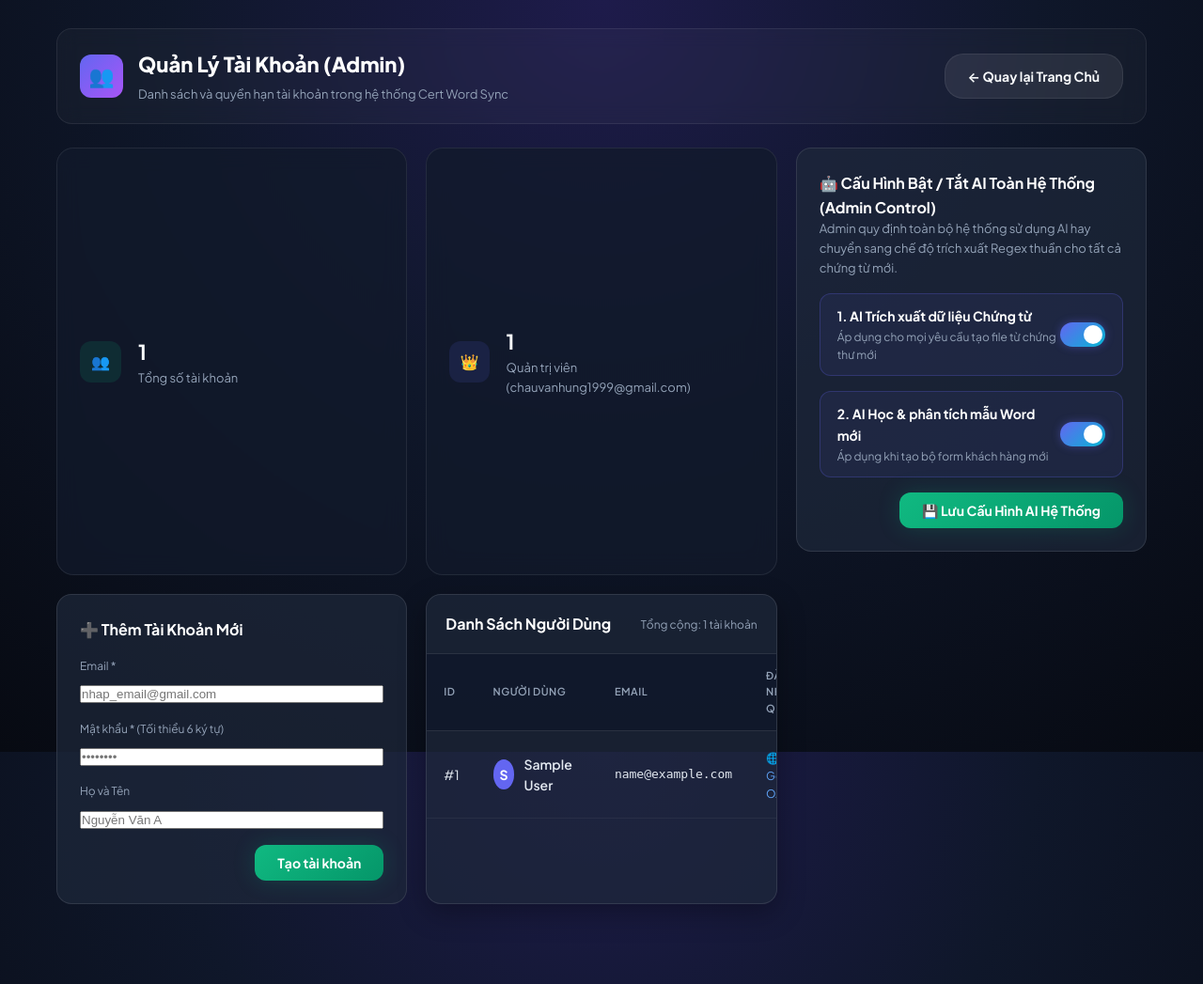
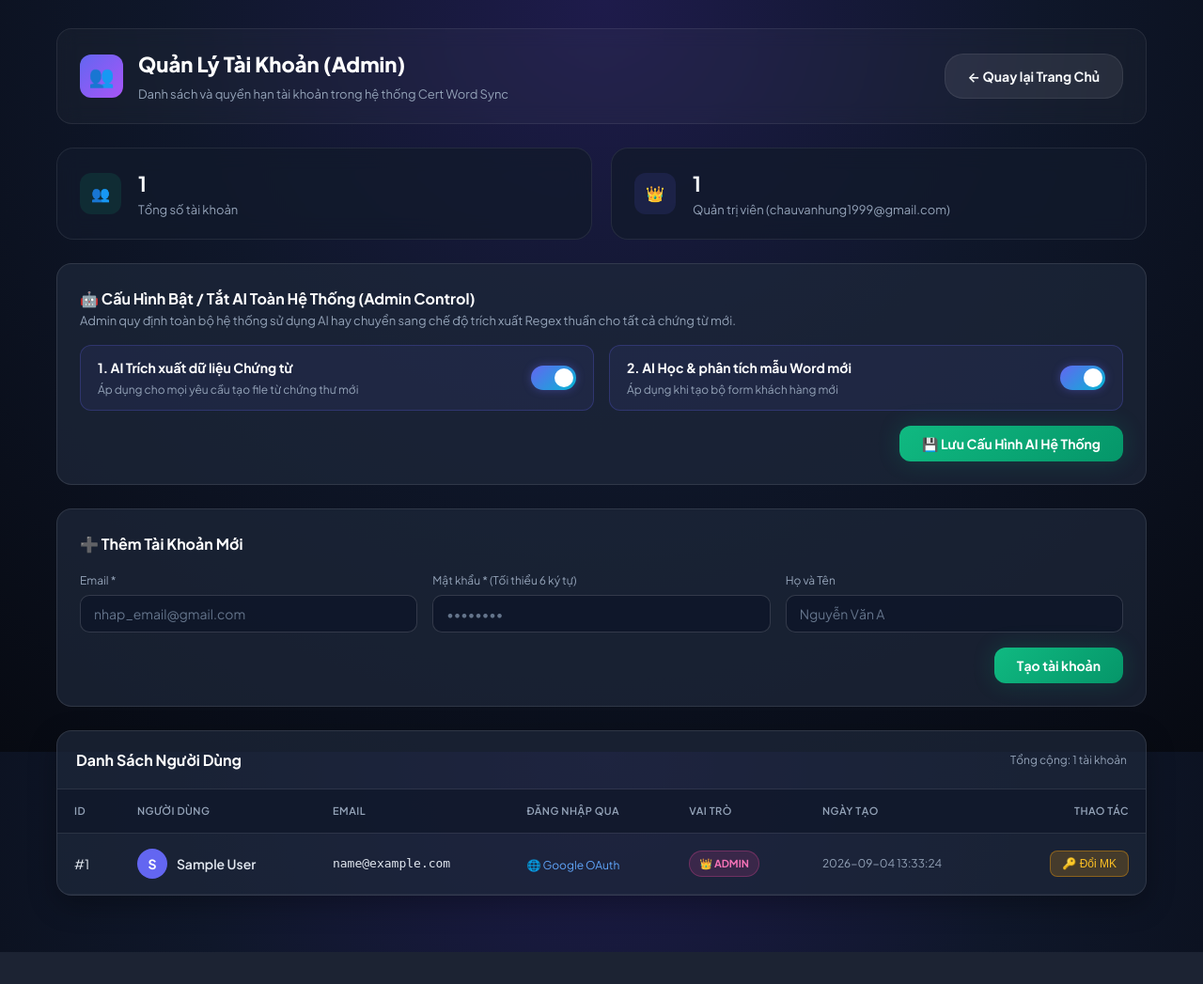
Before and after one commit to chauvanhung/rolly-ai, a Flask app: page /admin/users in a window 1280 px wide. Shown: the whole page at 94% size. After the commit the page ends 1013 px from the top, so only its background shows below. Run offline with Flask 3, Linux system fonts and the light colour scheme; the visitor is signed in with stand-in values (Sample User, id 1); data comes from the database, SQL or seed files in the repository.

Commit message:
fix(cert_word_sync): fix admin page grid layout structure and input field dark styling

```diff
--- a/cert_word_sync/templates/admin_users.html
+++ b/cert_word_sync/templates/admin_users.html
@@ -144,6 +144,27 @@
         gap: 16px;
         margin-top: 16px;
       }
+      .input-field {
+        width: 100%;
+        padding: 10px 14px;
+        background: rgba(15, 23, 42, 0.9);
+        border: 1px solid rgba(255, 255, 255, 0.15);
+        border-radius: 10px;
+        color: #f8fafc;
+        font-family: inherit;
+        font-size: 14px;
+        outline: none;
+        box-sizing: border-box;
+        transition: all 0.2s ease;
+      }
+      .input-field:focus {
+        border-color: #6366f1;
+        box-shadow: 0 0 0 3px rgba(99, 102, 241, 0.25);
+      }
+      .input-field::placeholder {
+        color: #64748b;
+      }
+
     </style>
   </head>
   <body>
@@ -190,6 +211,8 @@
             <div class="label">Quản trị viên (chauvanhung1999@gmail.com)</div>
           </div>
         </div>
+      </div>
+
       <!-- Admin System Settings & Global AI Toggle -->
       <div class="form-card" style="margin-bottom: 25px;">
         <h3 style="color: #fff; font-size: 16px; font-weight: 700; margin-top: 0; display: flex; align-items: center; gap: 8px;">
@@ -231,7 +254,7 @@
       </div>
 
       <!-- Create New User Form -->
-      <div class="form-card">
+      <div class="form-card" style="margin-bottom: 25px;">
         <h3 style="color: #fff; font-size: 16px; font-weight: 700; margin-top: 0; display: flex; align-items: center; gap: 8px;">
           ➕ Thêm Tài Khoản Mới
         </h3>
@@ -239,15 +262,15 @@
           <div class="form-grid">
             <div>
               <label style="display: block; font-size: 12px; color: #94a3b8; margin-bottom: 6px;">Email *</label>
-              <input type="email" name="email" required placeholder="nhap_email@gmail.com" class="input-field" style="width: 100%; box-sizing: border-box;">
+              <input type="email" name="email" required placeholder="nhap_email@gmail.com" class="input-field">
             </div>
             <div>
               <label style="display: block; font-size: 12px; color: #94a3b8; margin-bottom: 6px;">Mật khẩu * (Tối thiểu 6 ký tự)</label>
-              <input type="password" name="password" required minlength="6" placeholder="••••••••" class="input-field" style="width: 100%; box-sizing: border-box;">
+              <input type="password" name="password" required minlength="6" placeholder="••••••••" class="input-field">
             </div>
             <div>
               <label style="display: block; font-size: 12px; color: #94a3b8; margin-bottom: 6px;">Họ và Tên</label>
-              <input type="text" name="full_name" placeholder="Nguyễn Văn A" class="input-field" style="width: 100%; box-sizing: border-box;">
+              <input type="text" name="full_name" placeholder="Nguyễn Văn A" class="input-field">
             </div>
           </div>
           <div style="margin-top: 16px; display: flex; justify-content: flex-end;">
@@ -257,6 +280,7 @@
           </div>
         </form>
       </div>
+
 
       <!-- User List Table -->
       <div class="user-table-card">
```
